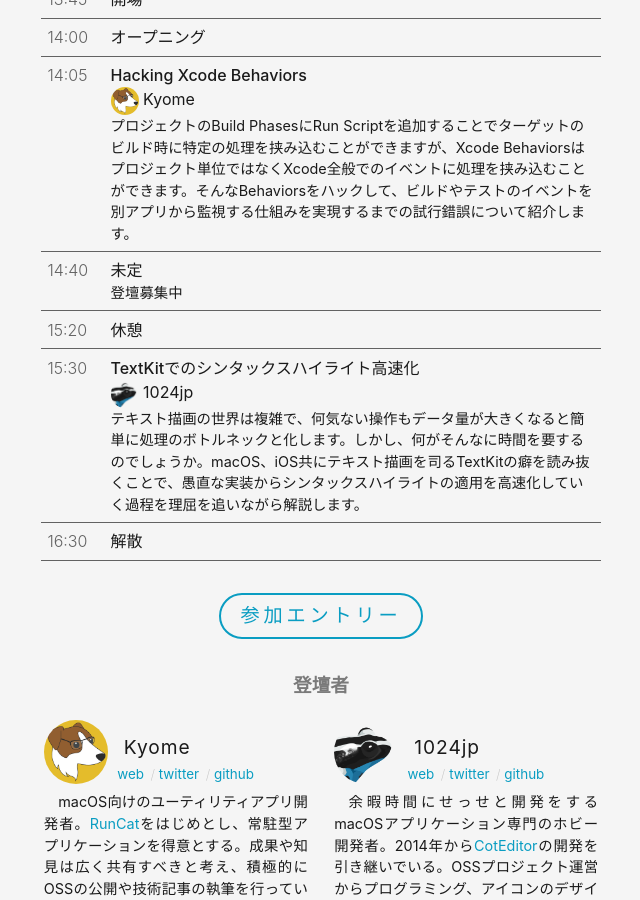
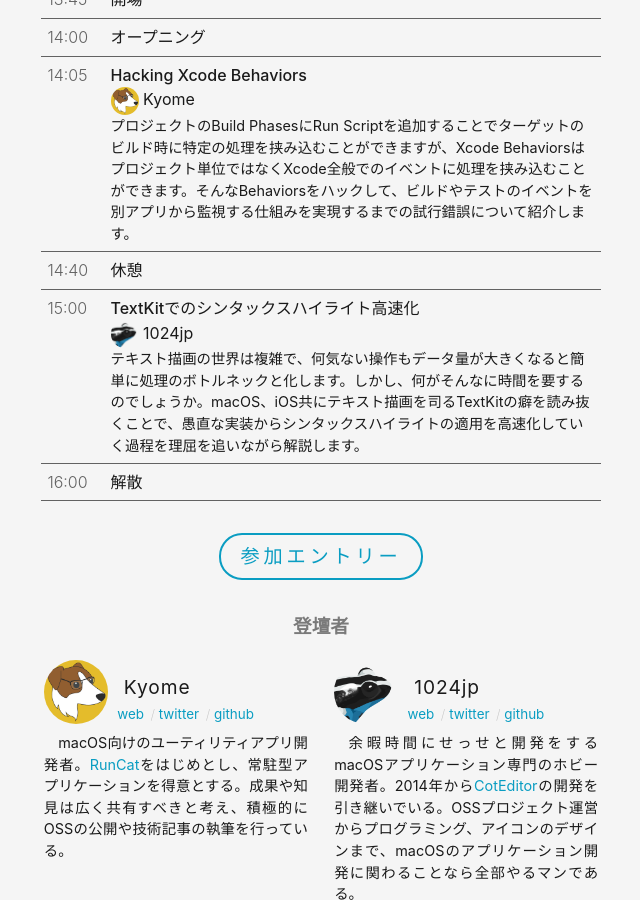
Before and after one commit to macOS-native/macos-native.github.io, a Jekyll site: the page built from index.md, in a window 1280 px wide and 900 px high, scrolled down 886 px. Shown: the whole window, without its empty margins (319-959 px from the left). Built offline with Jekyll 4.4.1, drawn with Linux system fonts in a browser that asks for light colours.

Commit message:
Update event timetable

```diff
--- a/_data/events.yml
+++ b/_data/events.yml
@@ -17,19 +17,15 @@
       description: |
         プロジェクトのBuild PhasesにRun Scriptを追加することでターゲットのビルド時に特定の処理を挟み込むことができますが、Xcode Behaviorsはプロジェクト単位ではなくXcode全般でのイベントに処理を挟み込むことができます。そんなBehaviorsをハックして、ビルドやテストのイベントを別アプリから監視する仕組みを実現するまでの試行錯誤について紹介します。
     - time: "14:40"
-      title: "未定"
-      description: |
-        登壇募集中
-    - time: "15:20"
       title: "休憩"
-    - time: "15:30"
+    - time: "15:00"
       title: "TextKitでのシンタックスハイライト高速化"
       presenter:
         name: 1024jp
         avatar: 1024jp
       description: |
         テキスト描画の世界は複雑で、何気ない操作もデータ量が大きくなると簡単に処理のボトルネックと化します。しかし、何がそんなに時間を要するのでしょうか。macOS、iOS共にテキスト描画を司るTextKitの癖を読み抜くことで、愚直な実装からシンタックスハイライトの適用を高速化していく過程を理屈を追いながら解説します。
-    - time: "16:30"
+    - time: "16:00"
       title: "解散"
 
 - title: "Symposium #07"
```
